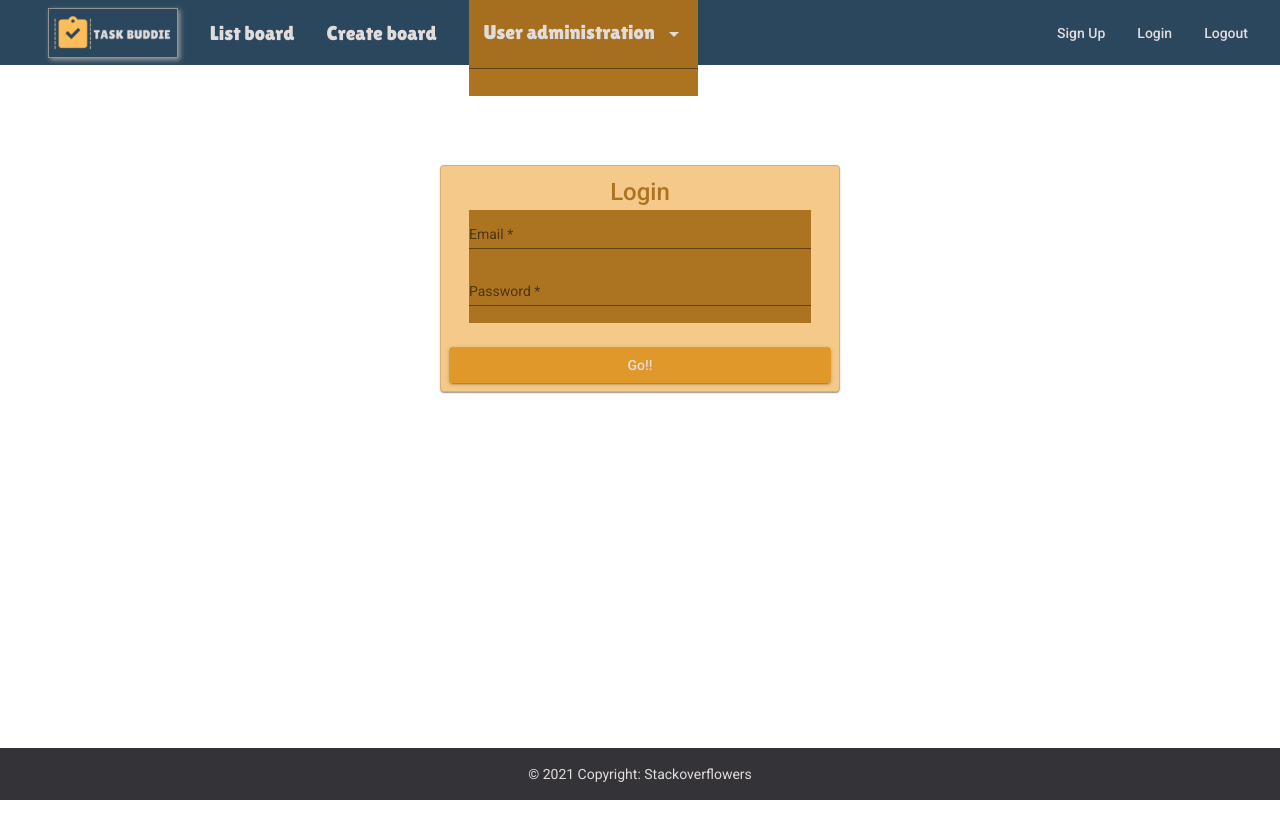
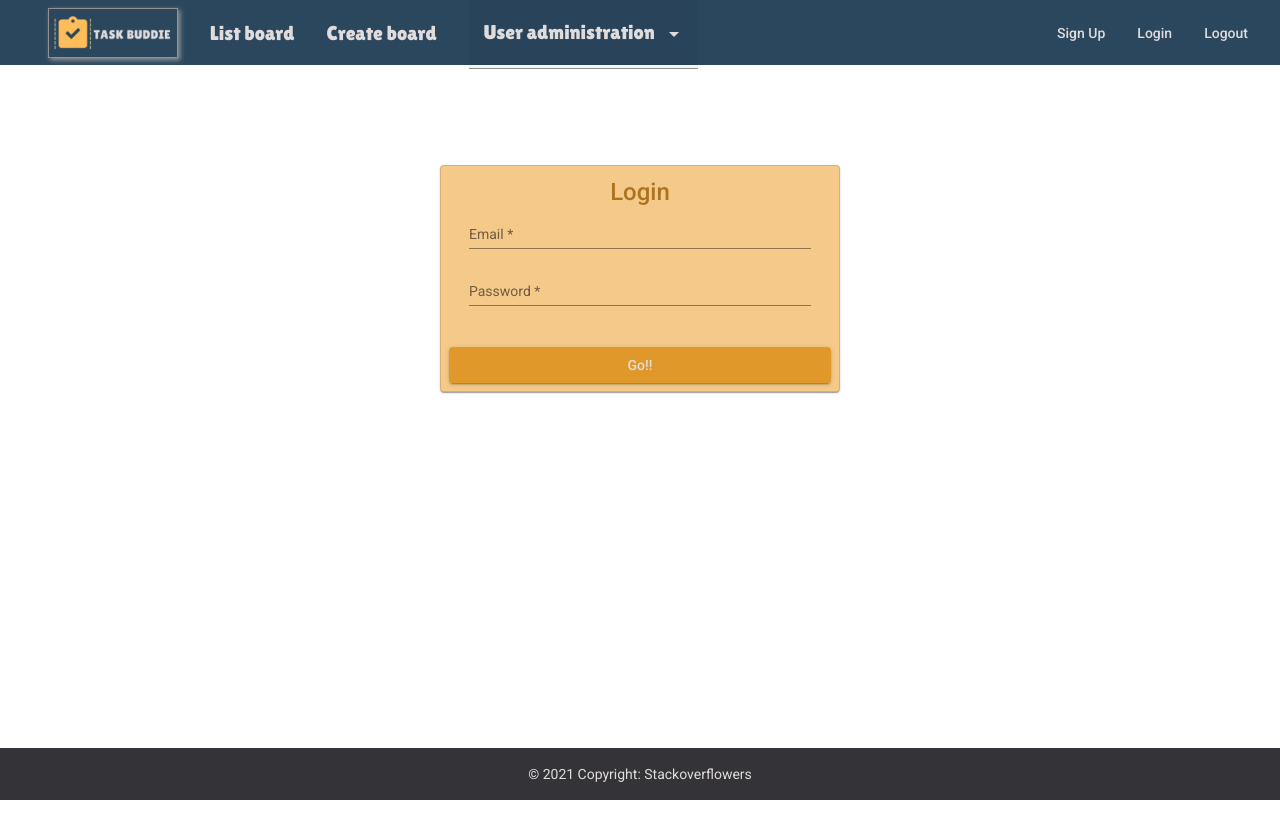
Before and after one commit to StackOverflowers/TaskBuddie, an Angular app in the folder frontend/: page /login in a window 1280 px wide. Shown: the top 838 px of the page. Built offline with nearby package versions, Linux system fonts and the light colour scheme.

Commit message:
Fix color header

```diff
--- a/frontend/src/app/home/login/login.component.css
+++ b/frontend/src/app/home/login/login.component.css
@@ -37,13 +37,3 @@
     width: 100%;
     height: 100%;
   }
-
-  /*change color of animation input*/
-
-  ::ng-deep .mat-form-field  {
-    background-color: #ac7420 !important;
-  }
-
-  ::ng-deep .mat-focused .mat-form-field-label {
-    color: #ac7420 !important;
-  }
```
